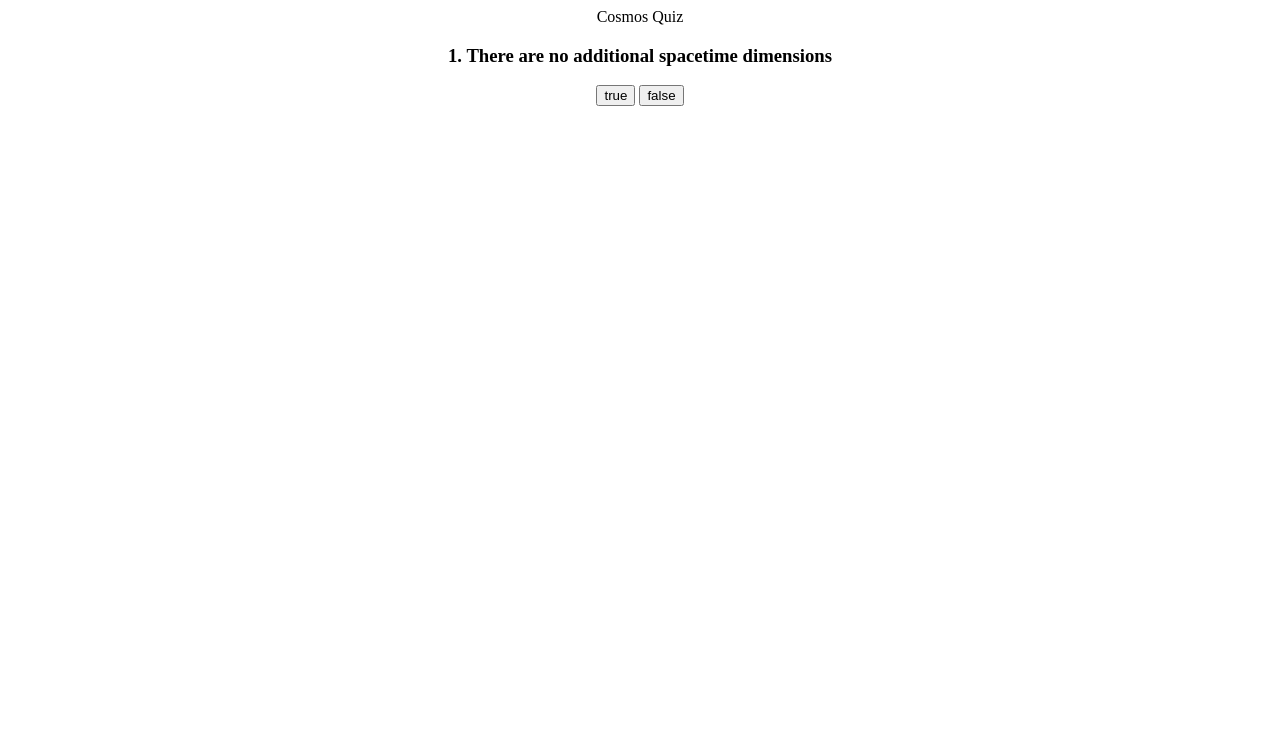
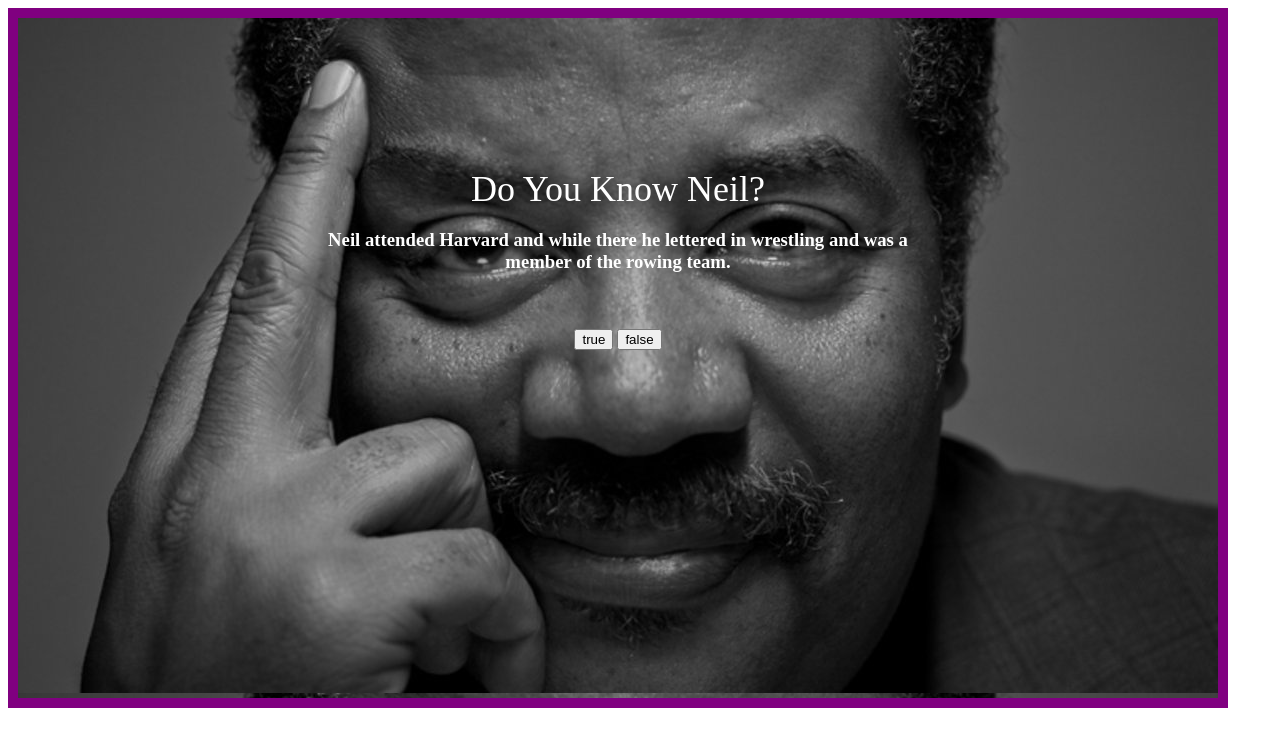
Before and after one commit to philpatt/GAquiz, a plain HTML site: page index.html in a window 1280 px wide. Drawn offline with nearby package versions, Linux system fonts and the light colour scheme.

Commit message:
final quiz jade phil aisha

```diff
--- a/index.html
+++ b/index.html
@@ -1,14 +1,16 @@
 <!DOCTYPE html>
 <html>
-
+<link rel="stylesheet" href="https://code.jquery.com/ui/1.12.1/themes/base/jquery-ui.css">
 <link rel="stylesheet" type="text/css" href="style.css">
 <head>
-	<title>Cosmos Quiz</title>
+	<title>Do You Know Neil?</title>
 </head>
 <body>
+<div class= 'wrapper'>
 
-<header>Cosmos Quiz</header>
 <div class='container'>
+<header>Do You Know Neil?</header>
+
 	<div class='question'>
 		<h3 id='q'>Q1</h3>
 	</div>
@@ -28,12 +30,12 @@
 	<h3 id='results'></h3>
 </div>
 
-<div>
-	<h3 id='false'></h3>
+
 </div>
 
 
-
+<script src="https://code.jquery.com/jquery-1.12.4.js"></script>
+  <script src="https://code.jquery.com/ui/1.12.1/jquery-ui.js"></script>
 
  <script type="text/javascript" src="script.js"></script>
 </body>
--- a/script.js
+++ b/script.js
@@ -1,36 +1,25 @@
 // document.getElementById("q2").style.display = "none";
 var allQuestions = [
 	{
-		question: "1. There are no additional spacetime dimensions"},
-		// choices: ["True", "False",],
+		question: "Neil attended Harvard and while there he lettered in wrestling and was a member of the rowing team."},
 	{
-		question: "2. The nature of dark energy is ultra cold"},
-		// choices: ["True", "False",],
+		question: "Neil received a master's degree in astrophysics from Columbia University in 1989 and his PhD in 1991."},
 	{
-		question: "3. Protons are unstable"},
-		// choices: ["True", "False",],
+		question: "Protons are unstable"},
 	{
-		question: "4. The new theory of matter and light is needed at the highest energies"},
-		// choices: ["True", "False",],
+		question: "The new theory of matter and light is needed at the highest energies"},
 	{
-		question: "5. With more energy water molecules move faster"},
-		// choices: ["True", "False",],
-
+		question: "Neil's book, Death by Black Hole and Other Cosmic Quandaries, was a New York Times bestseller"},
 	{
-		question: "6. Tardigrades have lived on earth for 5 hundred million years"},
-		// choices: ["True", "False",],
+		question: "Neil once described his high school persona as 'a nerd who could kick your butt.' "},
 	{
-		question: "7. It is possible to escape a black hole"},
-		// choices: ["True", "False",],
+		question: "It is possible to escape a black hole"},
 	{
-		question: "8. The universe began in a tremendous burst of expansion"},
-		// choices: ["True", "False",],
+		question: "The universe began in a tremendous burst of expansion"},
 	{
-		question: "9. Neutrons are mostly abundantly present in the universe today"},
-		// choices: ["True", "False",],
+		question: "In 2006, the former planet,Pluto, and Neil, were considered 'frenemies.' "},
 	{
-		question: "10. Earth is flat"},
-		// choices: ["True", "False",],
+		question: "Earth is flat"},
 
 ];
 
@@ -40,9 +29,10 @@ var turn = 0;
 var falseScore = 0
 var score = 0;
 var ask = document.getElementById('q');
-// var ask2 = document.getElementById('q2');
+
 var tBtn = document.getElementById('t');
 var fBtn = document.getElementById('f');
+
 
 ask.innerText = allQuestions[0].question;
 
@@ -66,19 +56,12 @@ var addTrueEvent = tBtn.addEventListener('click',function(){
 	} else if(turn === 6){
 		score += 1;
 		console.log("right");
-	// } else if(turn === 8){
-	// 	score += 1;
-	// 	console.log("right");
 	} else if(turn === 9){
 		score += 1;
 		console.log("right");
-	// } else if(turn === 10){
-	// 	score += 1;
-	// 	console.log("right");
 	} else{
 		console.log('false');
 	};
-
 	ask.innerText = allQuestions[turn].question;
 	console.log(turn);
 	console.log(falseScore + " is false score value");
@@ -102,7 +85,14 @@ var addFalseEvent = fBtn.addEventListener('click',function(){
 	} else if(turn === 10){
 		falseScore += 1;
 		console.log("right");
-		ask.innerText = 'THIS IS YOUR SCORE: ' + (falseScore + score) * 10;
+		// document.body.style.backgroundImage = "url('img_tree.png')";
+		// ask.style.color = 'white';
+		// ask.innerText =(falseScore + score) * 10 +' % correct';
+		// document.getElementsByClassName("wrapper").style = "none";
+		document.querySelectorAll(".wrapper")[0].style.backgroundImage = "url('img/NEIL.jpg')";
+        ask.innerText =(falseScore + score) * 10 +' % correct';
+        document.getElementById("q").style.color = "#F7D86B ";
+
 		fBtn.style.display = 'none';
 		tBtn.style.display = 'none';
 		console.log('overall score is '+ (falseScore + score) );
--- a/style.css
+++ b/style.css
@@ -1,9 +1,51 @@
 body{
-	text-align:center;
+	color:white;
+	text-align: center;
+	/*background-image: url(img/neilbw.jpg);*/
+	/*color: white;*/
+
+}
+header{
+	font-size: 36px ;
 }
 .container{
 	display: inline-block;
+	/*color: white;*/
+	margin: 100px;
+	padding: 50px;
 }
 .buttons{
 	display: inline-block;
+	/*z-index: 99;*/
+	/*color:white;*/
 }
+.question{
+	width: 600px;
+	height: 100px;
+	/*border: 3px solid black;*/
+	/*opacity: 0.7;*/
+}
+#q{
+	color:;
+}
+img{
+	opacity: 0.7;
+	display: inline-block;
+}
+.wrapper{
+	background-image: url(img/neilbw.jpg);
+	/*background-image: cover;*/
+	border:10px solid purple;
+	width: 1200px;
+	height: 680px;
+	/*opacity: 0.7;*/
+}
+.buttons {
+  border-color: $blue;
+  color: #fff;
+  box-shadow: 0 0 40px 40px $blue inset, 0 0 0 0 $blue;
+  transition: all 150ms ease-in-out;
+/* 	$:hover {
+    box-shadow: 0 0 10px 0 $blue inset, 0 0 10px 4px $blue;
+  }
+}*/
```
Also changed, not shown: img/NEIL.jpg (added), img/neilbw.jpg (added), 2 other files.
